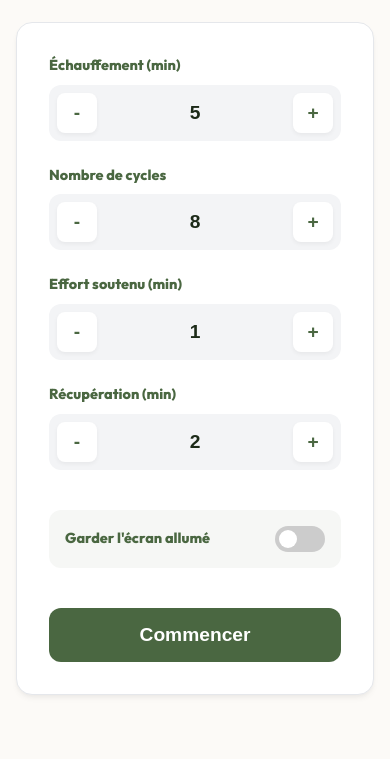
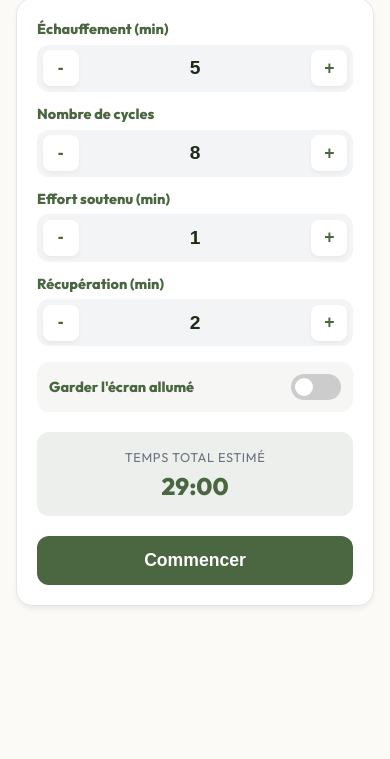
Before and after one commit to benoleblanc/Plan-entrainement-24S, a website built with Vite: page cardio.html in a window 390 px wide. Shown: the part 85-844 px from the top of the page. Built offline with nearby package versions, Linux system fonts and the light colour scheme.

Commit message:
feat: add total time calculation and optimize layout for mobile in cardio page

```diff
--- a/cardio.html
+++ b/cardio.html
@@ -61,7 +61,7 @@
           </div>
         </div>
 
-        <div class="setup-group" style="flex-direction: row; align-items: center; justify-content: space-between; background: rgba(74, 103, 65, 0.05); padding: 1rem; border-radius: 0.75rem; margin-top: 1rem;">
+        <div class="setup-group" style="flex-direction: row; align-items: center; justify-content: space-between; background: rgba(74, 103, 65, 0.05); padding: 0.75rem; border-radius: 0.75rem; margin-top: 0.25rem;">
           <label style="margin-bottom: 0; cursor: pointer;" for="wake-lock-toggle">Garder l'écran allumé</label>
           <label class="switch">
             <input type="checkbox" id="wake-lock-toggle">
@@ -69,7 +69,12 @@
           </label>
         </div>
 
-        <button id="start-btn" class="btn-primary" style="width: 100%; margin-top: 1rem; padding: 1rem; font-size: 1.2rem;">
+        <div class="total-time-display" style="text-align: center; margin-top: 0.5rem; padding: 0.75rem; background: rgba(74, 103, 65, 0.1); border-radius: 0.75rem;">
+          <span style="font-size: 0.8rem; color: var(--text-muted); text-transform: uppercase; letter-spacing: 0.05em;">Temps total estimé</span>
+          <div id="total-time" style="font-size: 1.5rem; font-weight: 700; color: var(--primary);">00:00</div>
+        </div>
+
+        <button id="start-btn" class="btn-primary" style="width: 100%; margin-top: 0.5rem; padding: 0.85rem; font-size: 1.1rem;">
           Commencer
         </button>
       </main>
--- a/src/cardio.js
+++ b/src/cardio.js
@@ -28,7 +28,8 @@ const elements = {
     effort: document.getElementById('effort'),
     recovery: document.getElementById('recovery')
   },
-  wakeLockToggle: document.getElementById('wake-lock-toggle')
+  wakeLockToggle: document.getElementById('wake-lock-toggle'),
+  totalTime: document.getElementById('total-time')
 };
 
 // Controls
@@ -36,6 +37,7 @@ window.increment = (id) => {
   const input = elements.inputs[id];
   const step = id === 'cycles' ? 1 : 0.5;
   input.value = (parseFloat(input.value) + step).toString();
+  updateTotalTime();
 };
 
 window.decrement = (id) => {
@@ -45,6 +47,7 @@ window.decrement = (id) => {
   const newValue = parseFloat(input.value) - step;
   if (newValue >= min) {
     input.value = newValue.toString();
+    updateTotalTime();
   }
 };
 
@@ -141,6 +144,28 @@ function updateDisplay() {
   document.body.className = `theme-${currentPhase}`;
 }
 
+function updateTotalTime() {
+  const warmup = parseFloat(elements.inputs.warmup.value) || 0;
+  const cycles = parseInt(elements.inputs.cycles.value) || 0;
+  const effort = parseFloat(elements.inputs.effort.value) || 0;
+  const recovery = parseFloat(elements.inputs.recovery.value) || 0;
+
+  const totalMinutes = warmup + (cycles * (effort + recovery));
+
+  const mins = Math.floor(totalMinutes);
+  const secs = Math.round((totalMinutes - mins) * 60);
+
+  elements.totalTime.textContent = `${mins.toString().padStart(2, '0')}:${secs.toString().padStart(2, '0')}`;
+}
+
+// Initial total time calculation
+updateTotalTime();
+
+// Listen for manual input changes
+Object.values(elements.inputs).forEach(input => {
+  input.addEventListener('input', updateTotalTime);
+});
+
 function playTone(freq, duration) {
   const audioCtx = new (window.AudioContext || window.webkitAudioContext)();
   const oscillator = audioCtx.createOscillator();
--- a/src/style.css
+++ b/src/style.css
@@ -43,7 +43,7 @@ body {
 .container {
   max-width: 600px; /* Force mobile width feeling */
   margin: 0 auto;
-  padding: 1rem;
+  padding: 0.75rem;
 }
 
 /* Typography */
@@ -54,7 +54,7 @@ p { font-size: 0.85rem; line-height: 1.4; color: var(--text-muted); }
 /* Hero Section - Compact */
 .hero {
   text-align: center;
-  padding: 1rem 0;
+  padding: 0.5rem 0;
   margin-bottom: 0.5rem;
 }
 
@@ -372,17 +372,17 @@ p { font-size: 0.85rem; line-height: 1.4; color: var(--text-muted); }
 
 /* Cardio Timer Page */
 .timer-setup-card, .timer-display-card {
-  padding: 2rem;
-  margin-top: 1rem;
+  padding: 1.25rem;
+  margin-top: 0.5rem;
   display: flex;
   flex-direction: column;
-  gap: 1.5rem;
+  gap: 0.75rem;
 }
 
 .setup-group {
   display: flex;
   flex-direction: column;
-  gap: 0.5rem;
+  gap: 0.25rem;
 }
 
 .setup-group label {
@@ -394,22 +394,22 @@ p { font-size: 0.85rem; line-height: 1.4; color: var(--text-muted); }
 .input-control {
   display: flex;
   align-items: center;
-  gap: 1rem;
+  gap: 0.75rem;
   background: #f3f4f6;
-  padding: 0.5rem;
+  padding: 0.35rem;
   border-radius: 0.75rem;
   justify-content: space-between;
 }
 
 .input-control button {
-  width: 40px;
-  height: 40px;
+  width: 36px;
+  height: 36px;
   border-radius: 0.5rem;
   border: none;
   background: white;
   color: var(--primary);
   font-weight: 800;
-  font-size: 1.2rem;
+  font-size: 1.1rem;
   cursor: pointer;
   box-shadow: 0 2px 4px rgba(0,0,0,0.05);
   display: flex;
```
